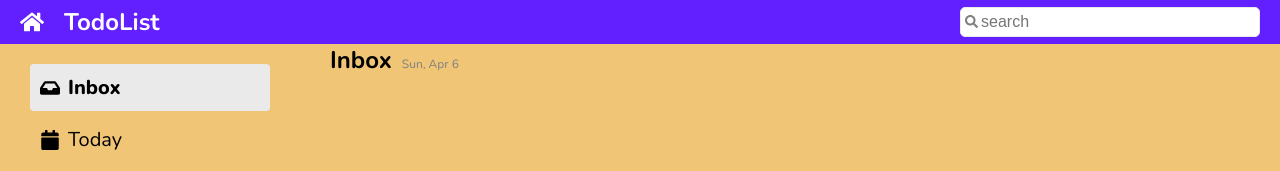
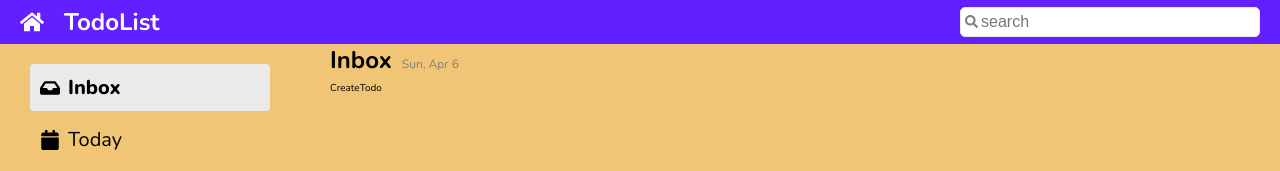
Before and after one commit to jenwit-dev/cc15-todolist-jenwit, a React (Create React App) app: page / in a window 1280 px wide. Shown: the top 171 px of the page. Built offline with nearby package versions, Linux system fonts and the light colour scheme.

Commit message:
ui:TodoCreate

```diff
--- a/src/app/App.jsx
+++ b/src/app/App.jsx
@@ -10,6 +10,7 @@ import Header from "../components/Header";
 import ListItem from "../components/ListItem.jsx";
 import Lists from "../components/Lists.jsx";
 import TodoHeader from "../components/Todo/TodoHeader.jsx";
+import TodoCreate from "../components/Todo/TodoCreate.jsx";
 
 function App() {
   const generalLists = [
@@ -102,6 +103,7 @@ function App() {
           {/* Header */}
           <TodoHeader />
           {/* CreateTodo */}
+          <TodoCreate />
 
           {/* TodoLists */}
         </main>
--- /dev/null
+++ b/src/components/Todo/TodoCreate.jsx
@@ -0,0 +1,15 @@
+import styles from "./TodoCreate.module.scss";
+
+// function CreateTodo() {
+//   return <div>CreateTodo</div>;
+// }
+
+// export default CreateTodo;
+
+import React from "react";
+
+function TodoCreate() {
+  return <div>CreateTodo</div>;
+}
+
+export default TodoCreate;
--- /dev/null
+++ b/src/components/Todo/TodoCreate.module.scss
@@ -0,0 +1 @@
+@import "../../index.scss";
```
